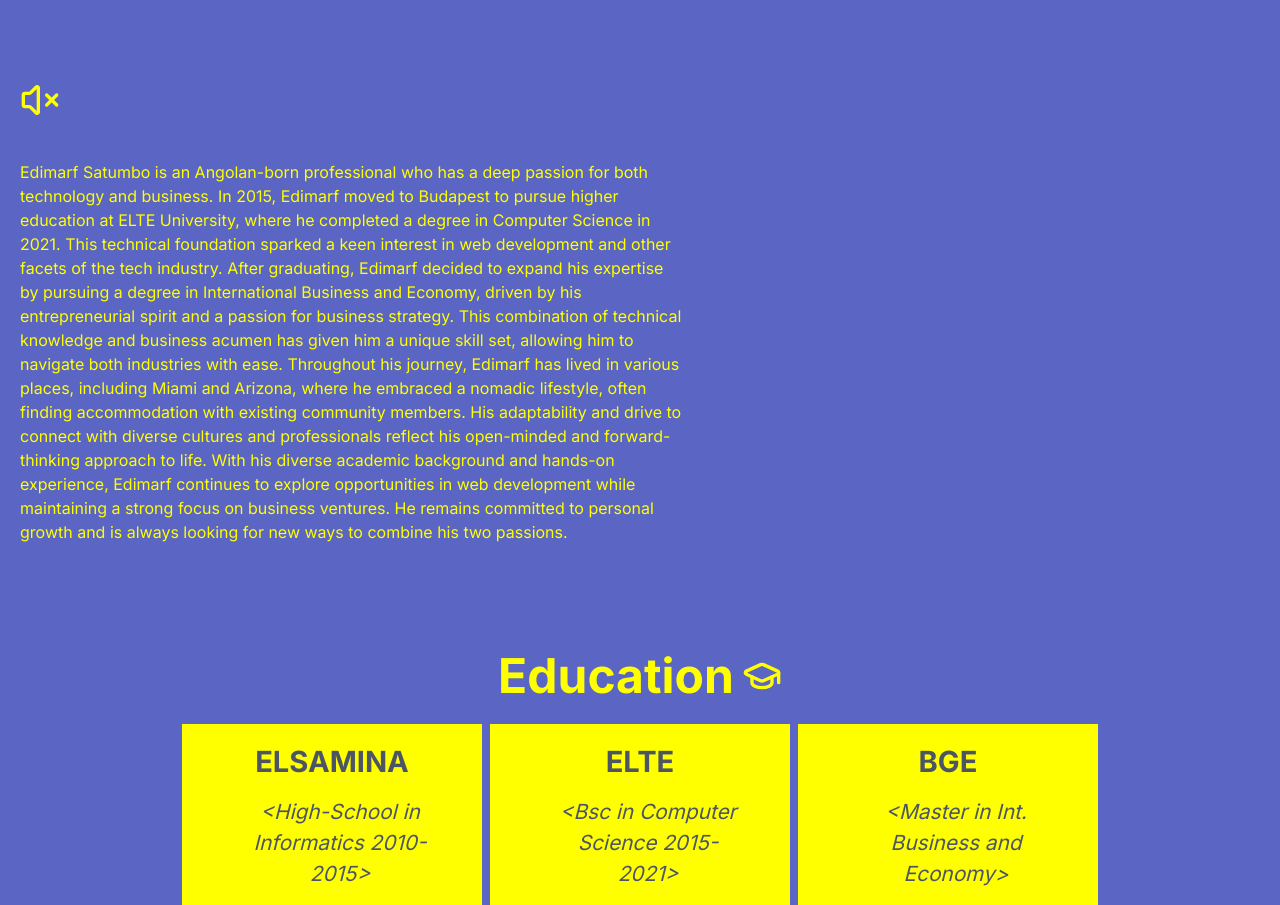
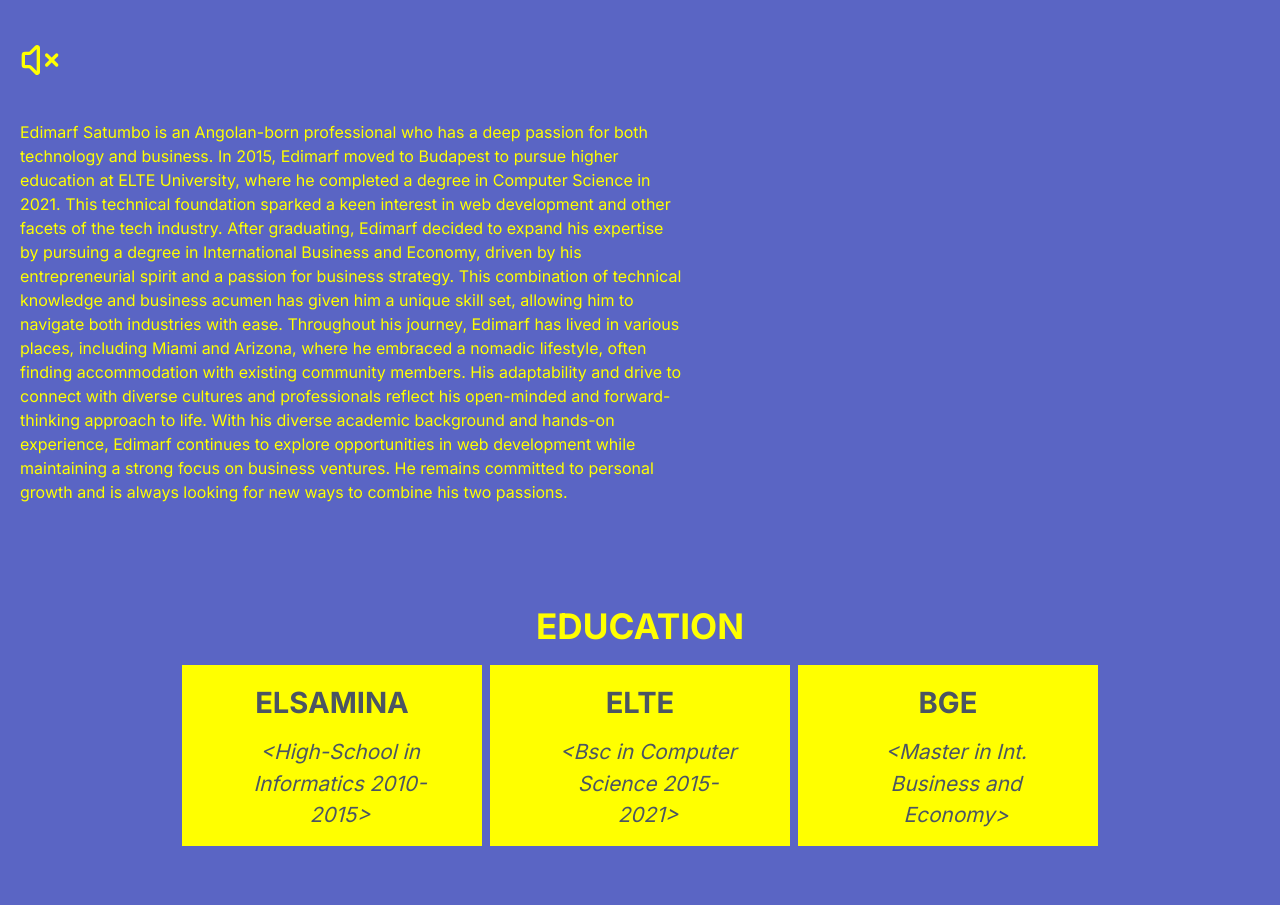
Before and after one commit to Satumbo9/satumbo9, a Next.js app: page /Components/Pages/ABOUT in a window 1280 px wide. After the commit the page ends 846 px from the top, so only its background shows below. Built offline with nearby package versions, Linux system fonts and the light colour scheme.

Commit message:
CLEANING UPDATE --> MODAL/ FORM DATABASE WILL BE DONE LATER"

```diff
--- a/app/Components/Pages/ABOUT/page.tsx
+++ b/app/Components/Pages/ABOUT/page.tsx
@@ -23,7 +23,7 @@ export default function AboutPage() {
       id="ABOUT"
       className="min-h-[100vh]  flex flex-col items-center text-[yellow]"
     >
-      <div className="w-full flex flex-col items-center md:items-start mt-20">
+      <div className="w-full flex flex-col items-center md:items-start mt-10">
         <span className="font-bold text-[2em] md:text-[3em] text-center md:text-start flex gap-2 2xl:text-[3em] items-center justify-center">
           <p className="mb-10">
             {React.createElement(VolumeX, {
@@ -58,13 +58,8 @@ export default function AboutPage() {
         className="mt-[5em] 2xl:mt-[2em] md:mt-[6em] w-full
       flex items-center justify-center flex-col text-center"
       >
-        <span className="font-bold text-[2em] md:text-[3em] flex gap-2 2xl:text-[3em] items-center justify-center">
-          Education{" "}
-          <p>
-            {React.createElement(GraduationCap, {
-              style: GENERAL_ICON_PAGE,
-            })}
-          </p>
+        <span className="font-bold text-[2em] md:text-[2.20em] flex gap-2 2xl:text-[2.50em] items-center justify-center">
+          EDUCATION
         </span>
 
         <div
--- a/app/Components/Pages/FOOTER/page.tsx
+++ b/app/Components/Pages/FOOTER/page.tsx
@@ -34,7 +34,7 @@ export default function Footer() {
           </div>
         </div>
         <div className=" hidden md:flex md:flex-col p-4 text-center">
-          <p className="font-bold text-[1.4em] 2xl:text-[1.20em] ">Contact</p>
+          <p className="font-bold text-[1.4em] 2xl:text-[1.20em] ">CONTACT</p>
           <div className="flex flex-col text-center w-[200px] 2xl:text-[1.50em]">
             <Link href="#">hello@satumbo.com</Link>
             <Link href="#">+36309917135</Link>
--- a/app/Components/Pages/HOME/page.tsx
+++ b/app/Components/Pages/HOME/page.tsx
@@ -28,7 +28,7 @@ export default function HomePage() {
       <div
         // className="text-[1.5em]  text-center md:text-[1.5em] md:w-[666px] md:h-[68px] md:text-center "
 
-        className="text-[1em] md:text-[1.40em] 2xl:text-[1.70em] p-2 text-center w-[20.10em] md:w-[30.25em] font-bold text-[yellow]"
+        className="text-[1em] md:text-[1.40em] 2xl:text-[1.70em] p-2 text-center w-[20.10em] md:w-[30.25em]  text-[yellow]"
       >
         <p>
           Edimarf Satumbo was born in the 90s and still alive making amazing art
--- a/app/Components/Pages/TALK_TO_ME/page.tsx
+++ b/app/Components/Pages/TALK_TO_ME/page.tsx
@@ -9,6 +9,9 @@ import { Download, Briefcase, Pointer } from "lucide-react";
 import { HOME_ICON_SIZE } from "../../Util/IconsStyle";
 import React from "react";
 
+
+
+const BACKGROUND_BLACK = "bg-[#191616]";
 const handleHireMe = () => {
   console.log("Hire me!!!");
 };
@@ -21,7 +24,7 @@ export default function SendMeAnEmail() {
   return (
     <section
       id="TALK"
-      className="min-h-[100vh] md:h-[100vh] sm:h-screen  items-center justify-center  bg-[#191616] text-[yellow]"
+      className="min-h-[100vh] md:h-[100vh] sm:h-screen  items-center justify-center text-[yellow]"
     >
       <FormData />
 
@@ -32,7 +35,6 @@ export default function SendMeAnEmail() {
             style: HOME_ICON_SIZE,
           })}
         </ButtonPage>
-
         <ButtonPage Onclick={handleResume} type="button">
           <p className=" text-[1.20em]">Resume</p>
           {React.createElement(Download, {
--- a/app/Components/Pages/WORK/page.tsx
+++ b/app/Components/Pages/WORK/page.tsx
@@ -13,16 +13,11 @@ export default function WorkPage() {
       className="min-h-[140vh] md:h-[100vh] max:h-[150vh] sm:h-screen flex  justify-center text-center text-[yellow]"
     >
       <div className="text-center flex flex-col items-center mt-28">
-        <span className="text-[2em] md:text-[3em] font-bold flex gap-2 2xl:text-[3em] mt-5 items-center justify-center">
-          Background{" "}
-          <p>
-            {React.createElement(Computer, {
-              style: GENERAL_ICON_PAGE,
-            })}
-          </p>
+        <span className="text-[2em] md:text-[2.20em] font-bold flex gap-2  2xl:text-[2.50em] mt-5 items-center justify-center">
+          BACKGROUND
         </span>
 
-        <div className="flex flex-col mt-10 md:flex-row text-[1em] md:text-[1.3em] gap-2">
+        <div className="flex flex-col mt-4 md:flex-row text-[1em] md:text-[1.3em] gap-2">
           {PROFESSIONAL_CAREER.map((items) => (
             <CardItems
               key={items.id}
--- a/app/Components/Util/FormData.tsx
+++ b/app/Components/Util/FormData.tsx
@@ -53,7 +53,7 @@ export default function FormData() {
   );
   return (
     <div className="flex flex-col  items-center ">
-      <span className="font-bold text-[1.80em] md:text-[2.90em] mt-4 text-center  mb-20">
+      <span className="font-bold text-[1.80em] md:text-[2.90em] mt-4 text-center  mb-10">
         {formHeaderMessage}
       </span>
       <Form className="" onSubmit={handleSubmit(onSubmit)} name="talk-to-me">
--- a/app/Components/Util/IconsStyle.tsx
+++ b/app/Components/Util/IconsStyle.tsx
@@ -1,5 +1,5 @@
 const GENERAL_ICONS_PAGE = "40px";
-const HOME_ICONS_SIZE = "40px";
+const HOME_ICONS_SIZE = "25px";
 const FOOTER_ICONS_SIZE = "30px";
 
 export const FOOTER_ICON_SIZE = {
--- a/app/Components/Util/InputForm.tsx
+++ b/app/Components/Util/InputForm.tsx
@@ -13,7 +13,7 @@ export const InputForm = forwardRef<HTMLInputElement, InputComponentProps>(
       <div className="flex flex-col">
         <label
           htmlFor={id}
-          className="text-[1.40em] mb-4 md:text[2em] xl:text-[2em]"
+          className="text-[1.40em] mb-4 md:text[1em] "
         >
           {label}
         </label>
```
